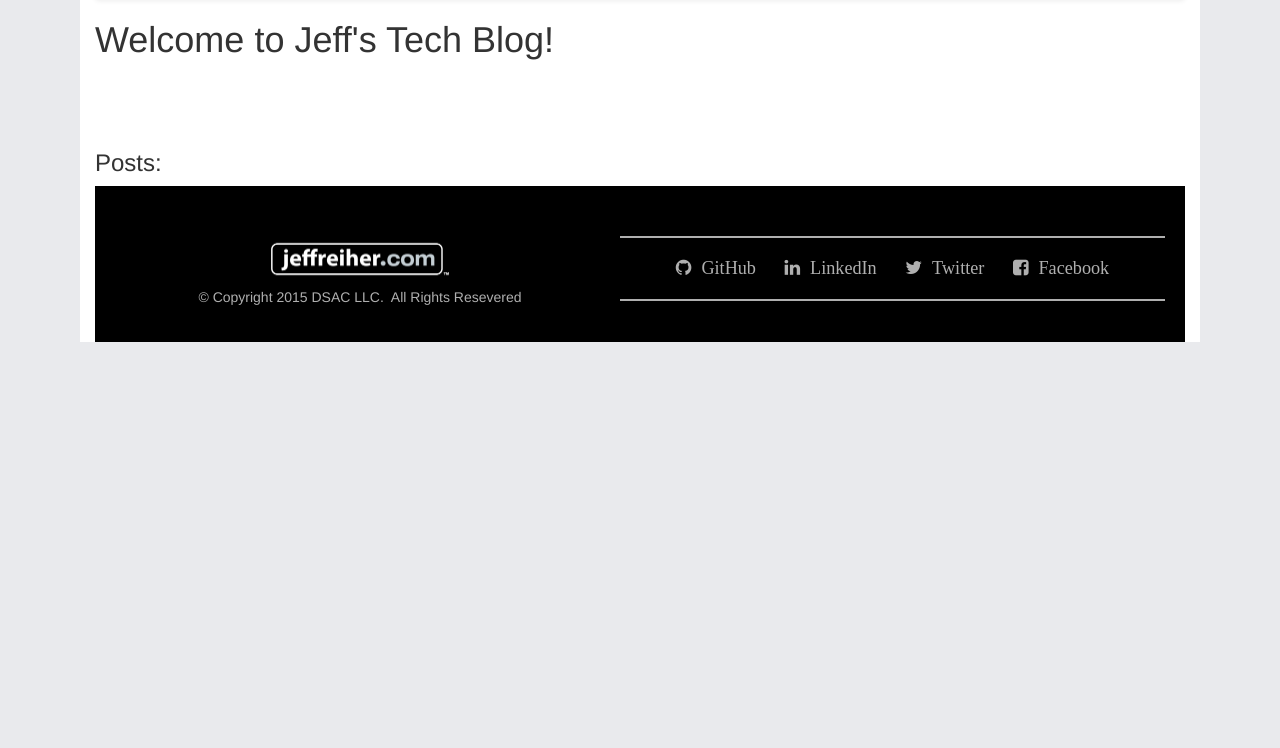
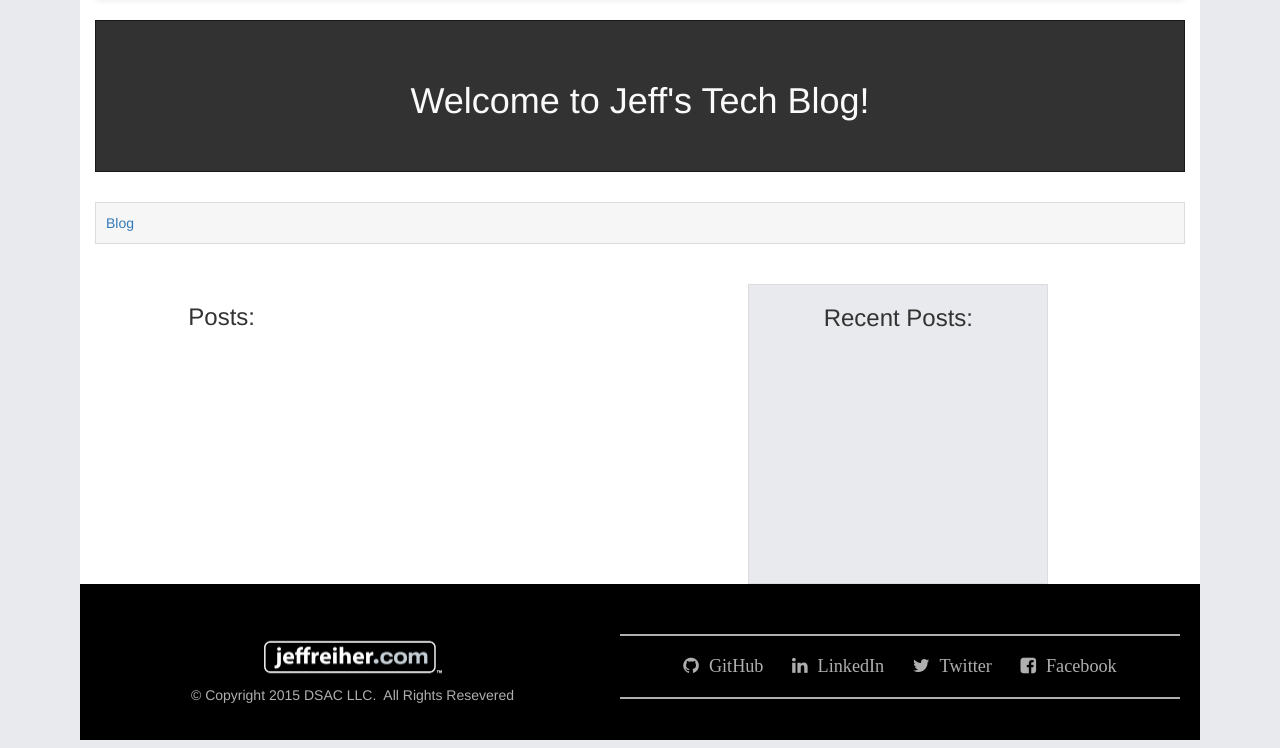
Before and after one commit to jreiher2003/jeff-heroku, a Flask app: page /blog in a window 1280 px wide. Shown: the part 52-800 px from the top of the page. Run offline with Flask 2, Linux system fonts and the light colour scheme; data that the repository does not hold is empty; some libraries are stand-ins or nearby versions.

Commit message:
Update styles.css for blog page

```diff
--- a/app/static/css/styles.css
+++ b/app/static/css/styles.css
@@ -125,6 +125,28 @@ figcaption {
 .nav-call li {
 	margin-right: 5px;
 }
+.blog__head {
+	background-color: rgba(50,50,50,1);
+	border: 1px solid rgba(25,25,25,1);
+	padding: 40px;
+}
+.blog__head__border {
+	border: 1px solid rgba(220,220,220,1);
+	/*box-shadow: 1px 1px 1px rgba(220,220,220,1);*/
+}
+.blog__head h1 {
+	color: rgba(250,250,250,1);
+}
+.sub__blog__head {
+	margin-top: 30px;
+	background-color: rgba(245,245,245,.9);
+	padding: 10px;
+}
+.recent__post {
+	background: #e9eaed;;
+	height: 300px;
+	width: 300px;
+}
 
 @media screen and (min-width: 991px) {
 	body {
--- a/app/templates/base1.html
+++ b/app/templates/base1.html
@@ -71,7 +71,10 @@
       </ul>
       {% endif %}
       {% endwith %}
+
+
       {%block section %}{% endblock %}
+    </div>
 
 
   <!-- FOOTER -->
--- a/app/templates/blog.html
+++ b/app/templates/blog.html
@@ -4,17 +4,42 @@
 {% block keywords %}Jeff Reiher, Web developer, blogger, blog, costa rica, englewood florida, beach{% endblock %}
 {% block section %}
 
-<h1>Welcome to Jeff's Tech Blog!</h1>
-<br>
+<div class="row">
+	<div class="col-md-12">
+		<div class="blog__head">
+			<h1 class="text-center">Welcome to Jeff's Tech Blog!</h1>
+		</div>
+	</div>
+</div>
+<div class="row">
+	<div class="col-md-12">
+		<div class="sub__blog__head blog__head__border">
+			<a href="#">Blog</a>
+		</div>
+	</div>
+
+</div>
 <!-- <p>Click <a href="/logout">here</a> to logout.</p> -->
 <br><br>
+<div class="row">
+	<div class="col-md-6 col-md-offset-1">
 <h3>Posts:</h3>
 {% for post in posts %}
   <strong>Title:</strong> {{ post.title }} <br>
   <strong>Post:</strong> {{ post.description }} <br>
   <strong>Author:</strong> {{ post.author.name }} <br>
-<br>
+  <br>
 {% endfor %}
+</div> <!-- end col -->
+	<div class="col-md-4">
+		<div class="blog__head__border recent__post">
+			<h3 class="text-center">Recent Posts:</h3>
+				{% for post in posts %}
+					<a href="#">{{ post.title }}</a><br><br>
+				{% endfor %}
+		</div>
+	</div>
+</div><!-- end row -->
 
 
 
```
